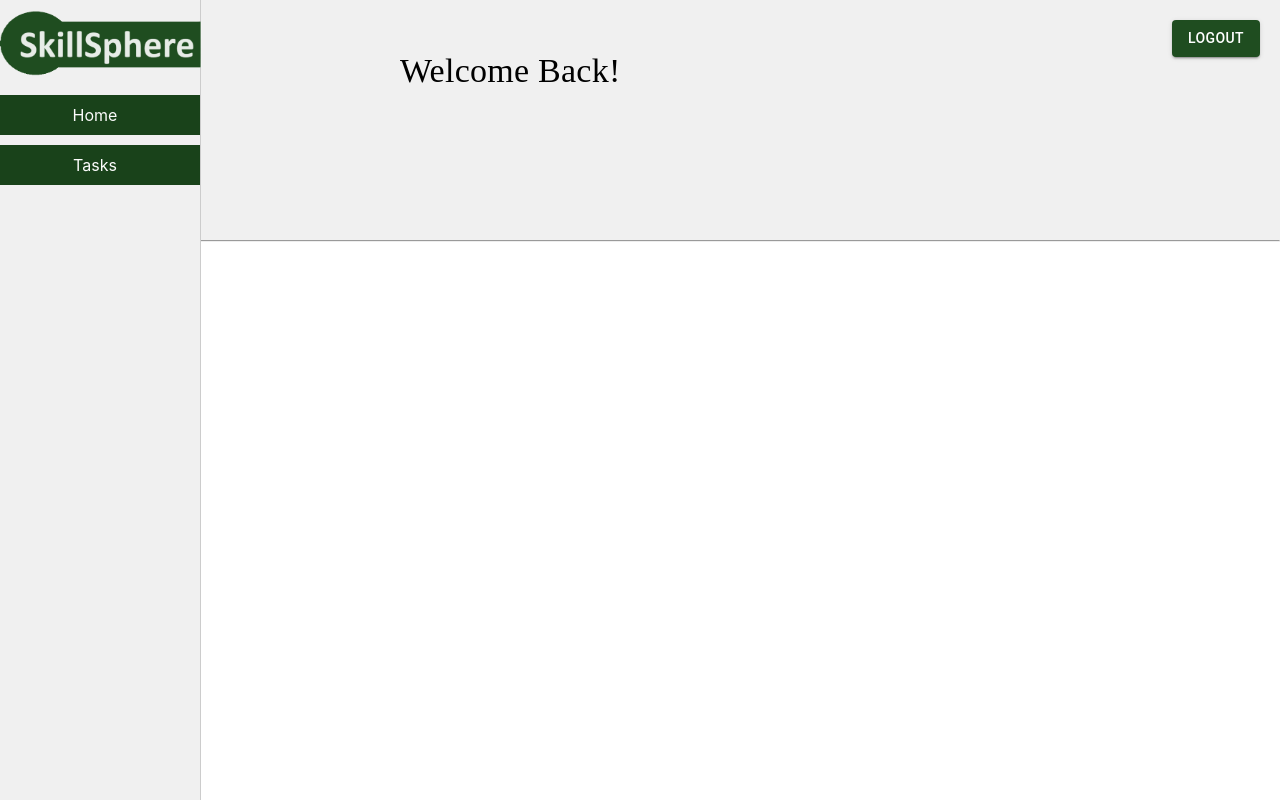
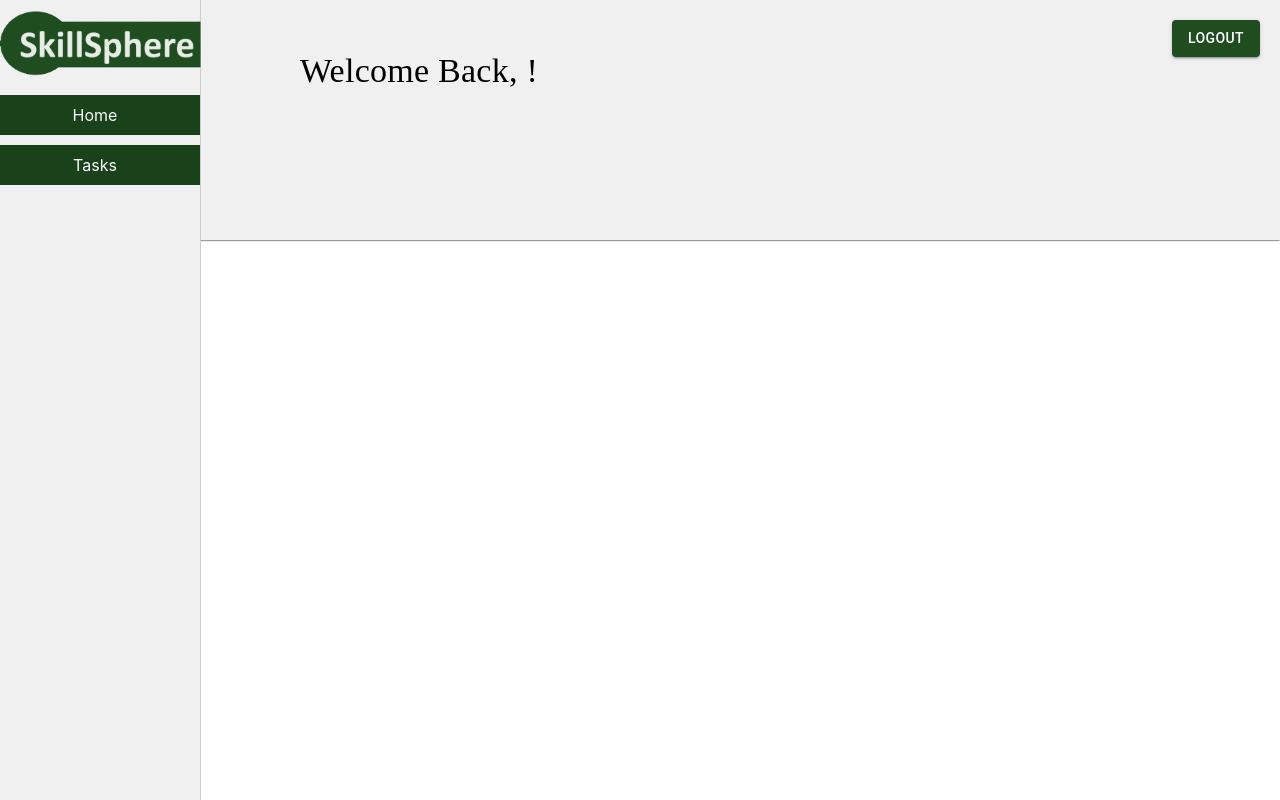
Before and after one commit to ayababa12/SkillSphere, a React (Create React App) app in the folder frontend/: page / in a window 1280 px wide. Built offline with nearby package versions, Linux system fonts and the light colour scheme; sample sign-in values are in the browser's storage.

Commit message:
made it say 'welcome back, <username>!'

```diff
--- a/frontend/src/App.css
+++ b/frontend/src/App.css
@@ -80,7 +80,7 @@ hr {
   margin: 0; /* Remove default margin of hr */
 }
 .welcomeText{
-  margin-left: 400px !important;
+  margin-left: 300px !important;
   margin-top: 50px !important;
   font-family: 'Lucida Handwriting', cursive !important;
 }
--- a/frontend/src/App.js
+++ b/frontend/src/App.js
@@ -19,17 +19,17 @@ function App() {
 
   let [userToken, setUserToken] = useState(getUserToken());
   let [isManager, setIsManager] = useState(localStorage.getItem('isManager')); // to know if the user is a manager or not
-
+  let [userName, setUserName] = useState("");
   return (
     <Router>
       <Routes>
         <Route
           path="/authentication"
-          element={<LoginPage userToken={userToken} setUserToken={setUserToken} isManager={isManager} setIsManager={setIsManager} />}
+          element={<LoginPage userToken={userToken} setUserToken={setUserToken} isManager={isManager} setIsManager={setIsManager} setUserName={setUserName} />}
         />
         <Route
           path="/"
-          element={userToken ? <HomePage isManager={isManager}/> : <Navigate to="/authentication" replace />} //if user token is null, route is changed to /authentication
+          element={userToken ? <HomePage isManager={isManager} userName={userName}/> : <Navigate to="/authentication" replace />} //if user token is null, route is changed to /authentication
         />
         <Route
               path="/employees"
--- a/frontend/src/pages/authentication.js
+++ b/frontend/src/pages/authentication.js
@@ -11,7 +11,7 @@ import logo from "../images/Logo.jpg"
 
 
 
-const LoginPage = ({ userToken, setUserToken, isManager, setIsManager }) => {
+const LoginPage = ({ userToken, setUserToken, isManager, setIsManager, setUserName }) => {
   const navigate = useNavigate ();
 
   let [email, setEmail] = useState("");
@@ -43,6 +43,7 @@ const LoginPage = ({ userToken, setUserToken, isManager, setIsManager }) => {
           setErrorMsg("");
           setUserToken(body.token);
           saveUserToken(body.token);
+          setUserName(body.fName);
           if(body.manager){
             setIsManager(true);
             saveIsManager(true);
--- a/frontend/src/pages/home.js
+++ b/frontend/src/pages/home.js
@@ -5,13 +5,13 @@ import { useNavigate  } from 'react-router-dom';
 import Navigation from '../components/navigation';
 import { BrowserRouter as Router, Routes, Route, Navigate } from 'react-router-dom';
 import "../App.css"
-const HomePage = ({ isManager }) => {
+const HomePage = ({ isManager, userName }) => {
   const navigate = useNavigate ();
 
   return (
     <div>
       <div className="welcomeBanner">
-          <Typography className="welcomeText" variant='h4'>Welcome Back!</Typography>
+          <Typography className="welcomeText" variant='h4'>Welcome Back, {userName}!</Typography>
       </div>
       <hr></hr>
       <div >
```
Also changed, not shown: 1 other file (tests, documents, lock files or other folders).
